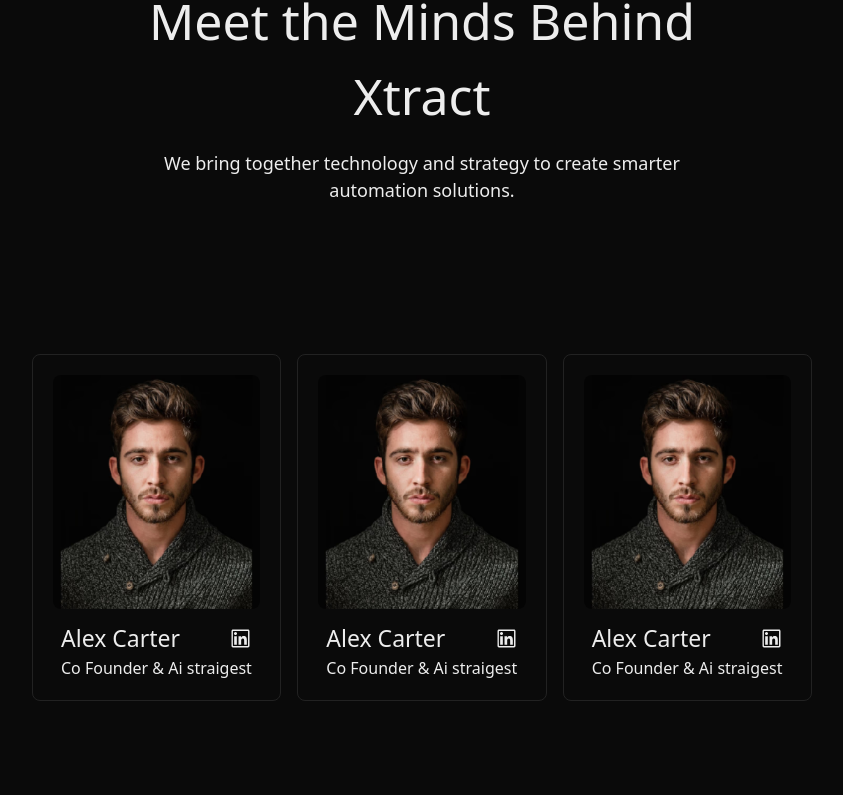
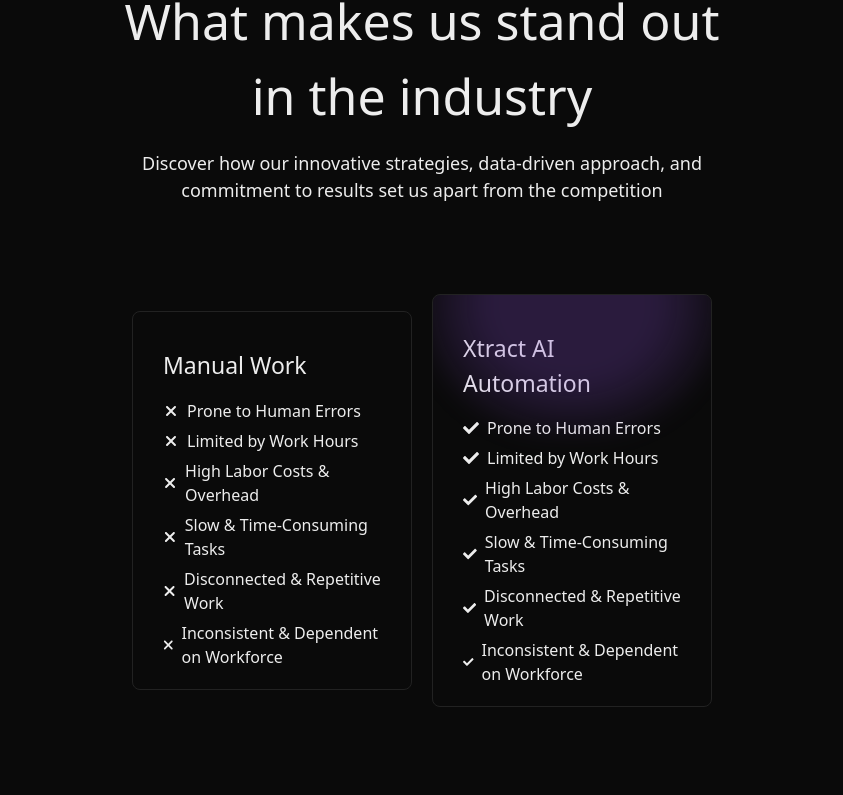
Before and after one commit to ToqaUsama136/xtractapp, a Next.js app: page /about in a window 1280 px wide. Shown: the part 2545-3340 px from the top of the page, without its empty margins (218-1061 px from the left). Built offline with nearby package versions, Linux system fonts and the light colour scheme.

Commit message:
feat: add component

```diff
--- /dev/null
+++ b/_lib/ul-why-us.ts
@@ -0,0 +1,49 @@
+export type UlProps1 = {
+  li: string;
+};
+
+export const ulWhy1: UlProps1[] = [
+  {
+    li: 'Prone to Human Errors',
+  },
+  {
+    li: 'Limited by Work Hours',
+  },
+  {
+    li: 'High Labor Costs & Overhead',
+  },
+  {
+    li: 'Slow & Time-Consuming Tasks',
+  },
+  {
+    li: 'Disconnected & Repetitive Work',
+  },
+  {
+    li: 'Inconsistent & Dependent on Workforce',
+  },
+];
+
+export type UlProps2 = {
+  li: string;
+};
+
+export const ulWhy2: UlProps2[] = [
+  {
+    li: 'Prone to Human Errors',
+  },
+  {
+    li: 'Limited by Work Hours',
+  },
+  {
+    li: 'High Labor Costs & Overhead',
+  },
+  {
+    li: 'Slow & Time-Consuming Tasks',
+  },
+  {
+    li: 'Disconnected & Repetitive Work',
+  },
+  {
+    li: 'Inconsistent & Dependent on Workforce',
+  },
+];
--- a/app/about/_component/CardTeam.tsx
+++ b/app/about/_component/CardTeam.tsx
@@ -1,4 +1,5 @@
 'use client';
+import Button from '@/app/_component/ui/Button';
 import { motion } from 'motion/react';
 import Image from 'next/image';
 import { AiOutlineLinkedin } from 'react-icons/ai';
@@ -17,7 +18,15 @@
         }}
         viewport={{ once: true, amount: 0.6 }}
       >
-        <div className="flex flex-col rounded-[8px] border border-[#222222] px-[20px] py-[20px]">
+        <div className="relative flex flex-col rounded-[8px] border border-[#222222] px-[20px] py-[20px]">
+          <a
+            href="https://www.linkedin.com/in/alex-carter"
+            target="_blank"
+            rel="noopener noreferrer"
+            className="absolute top-3 right-3 opacity-0 transition-opacity duration-300 group-hover:opacity-100"
+          >
+            <Button text="View In Linkedin" withArrow />
+          </a>
           <Image
             src="/images/team1.png"
             alt="person"
--- /dev/null
+++ b/app/about/_component/LiWhyUs.tsx
@@ -0,0 +1,18 @@
+import { FaCheck } from 'react-icons/fa';
+import { FaXmark } from 'react-icons/fa6';
+
+type WhyItemProps = {
+  li: string;
+  type: 'manual' | 'ai';
+};
+
+export default function LiWhyUs({ li, type }: WhyItemProps) {
+  return (
+    <div>
+      <div className="flex items-center gap-2">
+        {type === 'manual' ? <FaXmark /> : <FaCheck />}
+        <li>{li}</li>
+      </div>
+    </div>
+  );
+}
--- /dev/null
+++ b/app/about/_component/WhyUs.tsx
@@ -0,0 +1,19 @@
+import TitleCard from '@/app/_component/ui/TitleCard';
+import WhyUsCard1 from './WhyUsCard1';
+import WhyUsCard2 from './WhyUsCard2';
+
+export default function WhyUs() {
+  return (
+    <div>
+      <TitleCard
+        textButton="Why Us"
+        text1="What makes us stand out in the industry"
+        text2="Discover how our innovative strategies, data-driven approach, and commitment to results set us apart from the competition"
+      />
+      <div className="grid-col-1 mx-[20px] grid items-center gap-[20px] py-[40px] md:mx-[50px] lg:mx-[350px] lg:grid-cols-2">
+        <WhyUsCard1 />
+        <WhyUsCard2 />
+      </div>
+    </div>
+  );
+}
--- /dev/null
+++ b/app/about/_component/WhyUsCard1.tsx
@@ -0,0 +1,29 @@
+'use client';
+import { ulWhy1 } from '@/_lib/ul-why-us';
+import { motion } from 'motion/react';
+import LiWhyUs from './LiWhyUs';
+
+export default function WhyUsCard1() {
+  return (
+    <motion.div
+      initial={{ opacity: 0, x: -30 }}
+      whileInView={{ opacity: 1, x: 0 }}
+      transition={{
+        type: 'spring',
+        duration: 2.2,
+        delay: 0.4,
+        bounce: 0.2,
+      }}
+      viewport={{ once: true, amount: 0.6 }}
+    >
+      <div className="rounded-[8px] border border-[#222222] px-[30px] py-[20px]">
+        <p className="py-4 text-[23px]">Manual Work</p>
+        <ul className="space-y-1.5">
+          {ulWhy1.map((item, index) => (
+            <LiWhyUs key={index} li={item.li} type="manual" />
+          ))}
+        </ul>
+      </div>
+    </motion.div>
+  );
+}
--- /dev/null
+++ b/app/about/_component/WhyUsCard2.tsx
@@ -0,0 +1,30 @@
+'use client';
+import { ulWhy2 } from '@/_lib/ul-why-us';
+import { motion } from 'motion/react';
+import LiWhyUs from './LiWhyUs';
+
+export default function WhyUsCard2() {
+  return (
+    <motion.div
+      initial={{ opacity: 0, x: 30 }}
+      whileInView={{ opacity: 1, x: 0 }}
+      transition={{
+        type: 'spring',
+        duration: 2.2,
+        delay: 0.4,
+        bounce: 0.2,
+      }}
+      viewport={{ once: true, amount: 0.6 }}
+    >
+      <div className="relative overflow-hidden rounded-[8px] border border-[#222222] px-[30px] py-[20px]">
+        <div className="absolute top-[-120px] left-1/2 z-0 h-[260px] w-[300px] -translate-x-1/2 rounded-full bg-[radial-gradient(ellipse,_#814ac845_40%,_transparent_80%)] blur-md" />
+        <p className="py-4 text-[23px]">Xtract AI Automation</p>
+        <ul className="space-y-1.5">
+          {ulWhy2.map((item, index) => (
+            <LiWhyUs key={index} li={item.li} type="ai" />
+          ))}
+        </ul>
+      </div>
+    </motion.div>
+  );
+}
--- a/app/about/page.tsx
+++ b/app/about/page.tsx
@@ -3,6 +3,7 @@
 import OurValue from './_component/OurValue';
 import OutTeam from './_component/OutTeam';
 import WhoWeAre from './_component/WhoWeAre';
+import WhyUs from './_component/WhyUs';
 
 export default function page() {
   return (
@@ -15,6 +16,7 @@
       <Logos />
       <WhoWeAre />
       <OurValue />
+      <WhyUs />
       <OutTeam />
     </div>
   );
```
